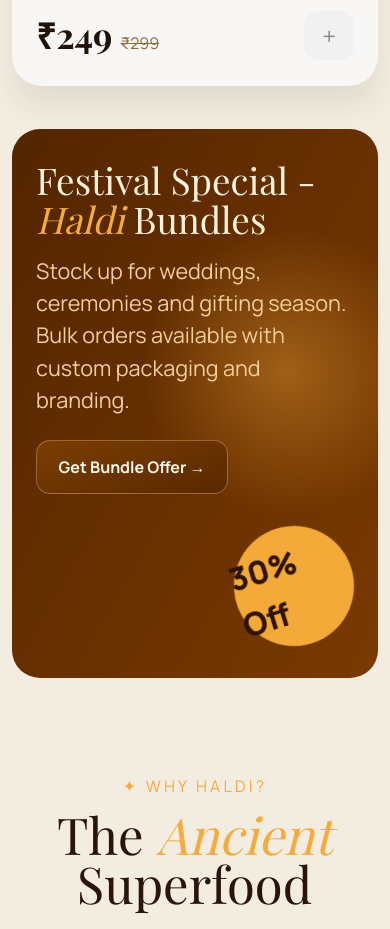
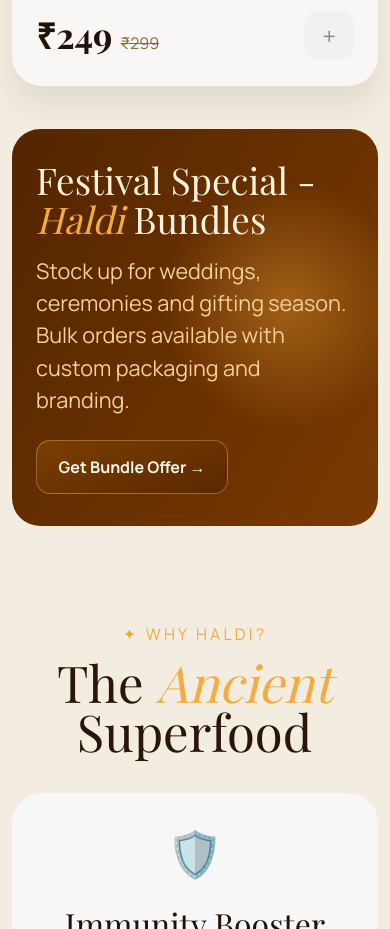
Before and after one commit to VinishaGupta/turmeric, a Next.js app: page / in a window 390 px wide. Shown: the part 5680-6609 px from the top of the page. Built offline with nearby package versions, Linux system fonts and the light colour scheme; a web font is replaced by a local one.

Commit message:
minor tweaks

```diff
--- a/src/app/globals.css
+++ b/src/app/globals.css
@@ -438,7 +438,7 @@ a {
   color: #fff2dd;
   padding: 3rem;
   display: flex;
-  justify-content: space-between;
+  justify-content: flex-start;
   align-items: center;
   gap: 2rem;
 }
@@ -455,20 +455,6 @@ a {
   color: #f3cf9e;
   max-width: 38ch;
   font-size: 1.35rem;
-}
-
-.discount-badge {
-  width: 180px;
-  aspect-ratio: 1;
-  border-radius: 50%;
-  background: #f4aa38;
-  color: #2d1300;
-  display: grid;
-  place-items: center;
-  font-size: 3rem;
-  font-weight: 900;
-  transform: rotate(-17deg);
-  flex-shrink: 0;
 }
 
 .benefits-grid,
@@ -681,12 +667,6 @@ a {
     align-items: flex-start;
     border-radius: 28px;
   }
-
-  .discount-badge {
-    width: 120px;
-    font-size: 2rem;
-    align-self: flex-end;
-  }
 }
 
 @media (prefers-reduced-motion: reduce) {
--- a/src/app/page.tsx
+++ b/src/app/page.tsx
@@ -275,7 +275,6 @@ export default function Home() {
                   Get Bundle Offer →
                 </button>
               </div>
-              <div className="discount-badge">30% Off</div>
             </article>
           </div>
         </section>
```
